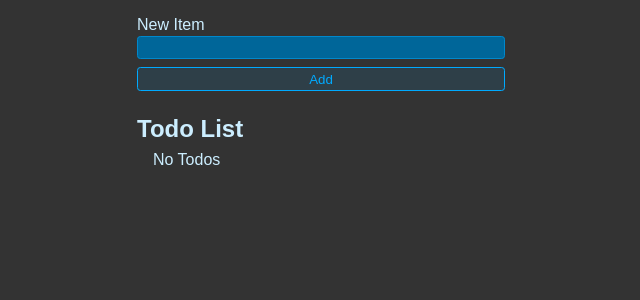
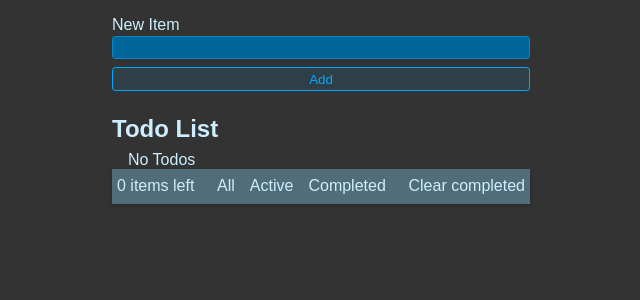
Before and after one commit to lusienl/react-practice-app, a React (Create React App) app: page / in a window 1280 px wide. Shown: the top 300 px of the page, without its empty margins (319-959 px from the left). Built offline with nearby package versions, Linux system fonts and the light colour scheme.

Commit message:
react-todo[2]

```diff
--- a/src/App.jsx
+++ b/src/App.jsx
@@ -1,6 +1,7 @@
 import { useEffect, useState } from "react";
 import { NewTodoForm } from "./NewTodoForm";
 import { TodoList } from "./TodoList";
+import { FilterableFooter } from "./FilterableFooter";
 
 export default function App() {
   const [todos, setTodos] = useState(() => { // whatever returns from the function is the default value
@@ -41,11 +42,20 @@ export default function App() {
     });
   }
 
+  function clearCompleted() {
+    setTodos((currentTodos) => {
+      return currentTodos.filter((todo) => {
+      return !todo.completed
+      })
+    })
+  }
+
   return (
     <>
       <NewTodoForm onSubmit={addTodo} />
       <h1 className="header">Todo List</h1>
       <TodoList todos={todos} toggleTodo={toggleTodo} deleteTodo={deleteTodo} />
+      <FilterableFooter list={todos} clearCompleted={clearCompleted}/>
     </>
   );
 }
--- /dev/null
+++ b/src/FilterableFooter.jsx
@@ -0,0 +1,15 @@
+import { FooterCounter } from "./FooterCounter";
+import { FooterFilters } from "./FooterFilters";
+import { FooterClear } from "./FooterClear";
+
+export function FilterableFooter( {list, clearCompleted} ) {
+  return (
+    <>
+      <div className="footer">
+        <FooterCounter list={list}/>
+        <FooterFilters />
+        <FooterClear clearCompleted = {clearCompleted}/>
+      </div>
+    </>
+  );
+}
--- /dev/null
+++ b/src/FooterClear.jsx
@@ -0,0 +1,9 @@
+export function FooterClear( {clearCompleted} ) {
+
+
+    return (
+        <>
+        <span className="clear-completed" onClick={clearCompleted}>Clear completed</span>
+        </>
+    )
+}
--- /dev/null
+++ b/src/FooterCounter.jsx
@@ -0,0 +1,11 @@
+export function FooterCounter({ list }) {
+    const remainingTodos = list.filter(todo => !todo.completed); // state remains unchanged
+
+    return (
+      <>
+        <span className="counter">
+          {remainingTodos.length} {remainingTodos.length === 1 ? "item" : "items"} left
+        </span>
+      </>
+    );
+  }
--- /dev/null
+++ b/src/FooterFilters.jsx
@@ -0,0 +1,11 @@
+export function FooterFilters() {
+    return (
+        <>
+        <ul className="filters">
+            <li className="all">All</li>
+            <li className="active">Active</li>
+            <li className="completed">Completed</li>
+        </ul>
+        </>
+    )
+}
--- a/src/index.css
+++ b/src/index.css
@@ -6,7 +6,7 @@
 body {
   background: #333;
   color: hsl(200, 100%, 90%);
-  max-width: 400px;
+  max-width: 450px;
   padding: 1rem;
   margin: 0 auto;
 }
@@ -138,3 +138,25 @@ body {
 .list li:has(input:checked) label:hover::before {
   background: hsl(200, 100%, 30%);
 }
+
+.footer {
+  display: flex;
+  justify-content: space-between;
+  align-items: center;
+  min-height: 35px;
+  padding: 5px;
+  box-shadow: 0 2px 5px rgba(0, 0, 0, 0.2);
+  background-color: hsl(200, 20%, 40%);
+  border: 1px black;
+}
+/*
+.counter {
+
+} */
+.filters {
+list-style-type: none;
+display: inline-flex;
+gap: 15px;
+margin: 0;
+padding: 0;
+}
```
